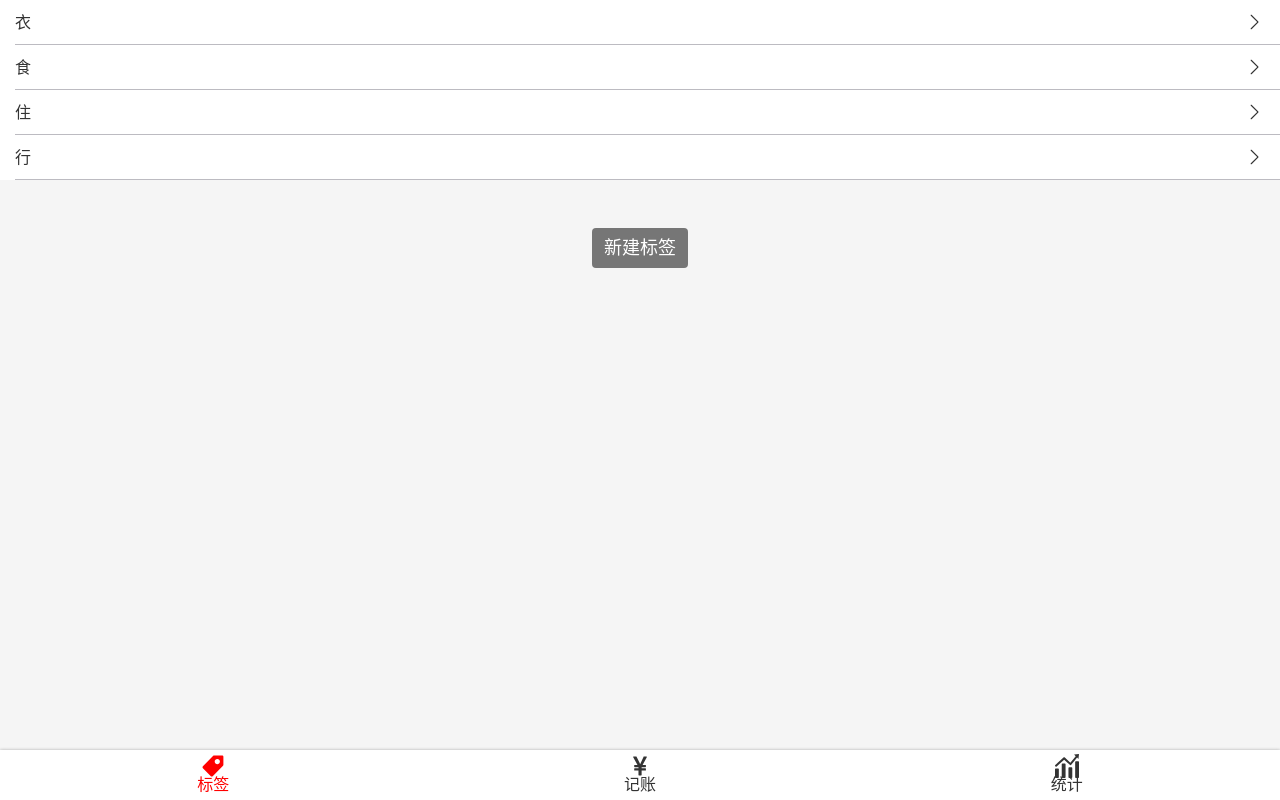
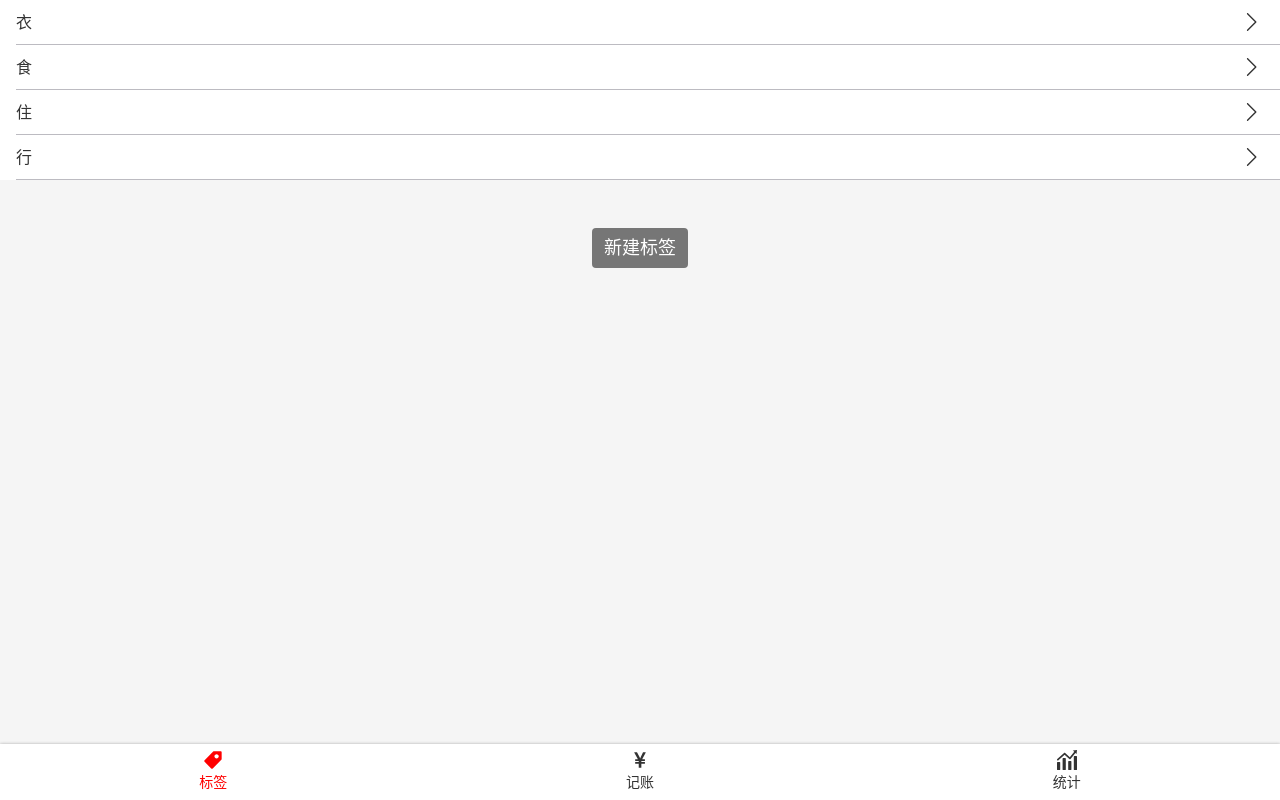
Before and after one commit to sun1948/My-Tally, a React app: page /#/tag in a window 1280 px wide. Built offline with nearby package versions, Linux system fonts and the light colour scheme.

Commit message:
修改 Icon 样式

```diff
--- a/src/components/Icon.tsx
+++ b/src/components/Icon.tsx
@@ -8,20 +8,22 @@ let importAll = (requireContext: __WebpackModuleApi.RequireContext) => requireCo
 try {importAll(require.context('icons', true, /\.svg$/));} catch (error) {console.log(error);}
 
 const IconWrapper = styled.span`
-  display: inline-block;
-  height: 18px;
+  display: flex;
   > svg {
-    width: 20px; height: 18px;
+    display:inline-block;
+    width: 1em; height: 1em;
     fill:#333333;
+    align-items: center;
   }
 `
 type Props = {
   name?: string;
-}
+} & React.SVGAttributes<HTMLOrSVGElement>;
 const Icon = (props: Props) => {
+  const {name,children,className,...rest} = props;
   return (
     <IconWrapper>
-      <svg className="icon">
+      <svg className={`icon ${className}`} {...rest}>
         {/*注意.name，外部数据以对象形式传入*/}
         <use xlinkHref={"#" + props.name}/>
       </svg>
--- a/src/components/Nav.tsx
+++ b/src/components/Nav.tsx
@@ -9,11 +9,12 @@ const NavWrapper = styled.nav`
   > ul{
     display: flex;
     > li{
-      width: 33.3333%;text-align: center;
+      width: 33.3333%; text-align: center;
       > a{
-        padding: 4px 0; display: flex;
+        padding: 6px 0; display: flex;
         flex-direction: column; align-items: center;
-        .icon{ width: 24px;height: 24px; }
+        font-size: 14px;
+        .icon{ width: 24px; height: 20px;}
         &.selected{ color: red;
           .icon{fill: red;}
         }
--- a/src/views/Tag.tsx
+++ b/src/views/Tag.tsx
@@ -15,8 +15,13 @@ type Params = {
 const Topbar = styled.header`
   display:flex;
   justify-content: space-between;
-  align-items: center; background: #fff;
+  align-items: center;
+  background: #fff;
   padding: 12px 16px;
+  .icon{
+        width: 22px;
+        height: 22px;
+      }
 `;
 
 const InputWrapper = styled.div`
@@ -50,10 +55,13 @@ const Tag: React.FC = () => {
       </Center>
     </div>
   );
+  const onClickBack = ()=>{
+    window.history.back();
+  }
   return (
     <Layout>
       <Topbar>
-        <Icon name="left"/>
+        <Icon name="left" className="frank" onClick={onClickBack}/>
         <span>编辑标签</span>
         <Icon/>
       </Topbar>
--- a/src/views/Tags.tsx
+++ b/src/views/Tags.tsx
@@ -13,13 +13,16 @@ const TagList = styled.ol`
   background: #fff;
   > li{
     border-bottom: 1px solid #BCBBC1;
-    margin-left: 15px;
+    margin-left: 16px;
     > a{
-      display: flex; justify-content: space-between;
+      display: flex;
+      justify-content: space-between;
       align-items: center;
       padding: 10px 0; //把padding放进a标签，使点击范围足够大
       .icon{
-      margin-right: 16px;
+        width: 22px;
+        height: 22px;
+        margin-right: 18px;
       }
     }
   }
```
